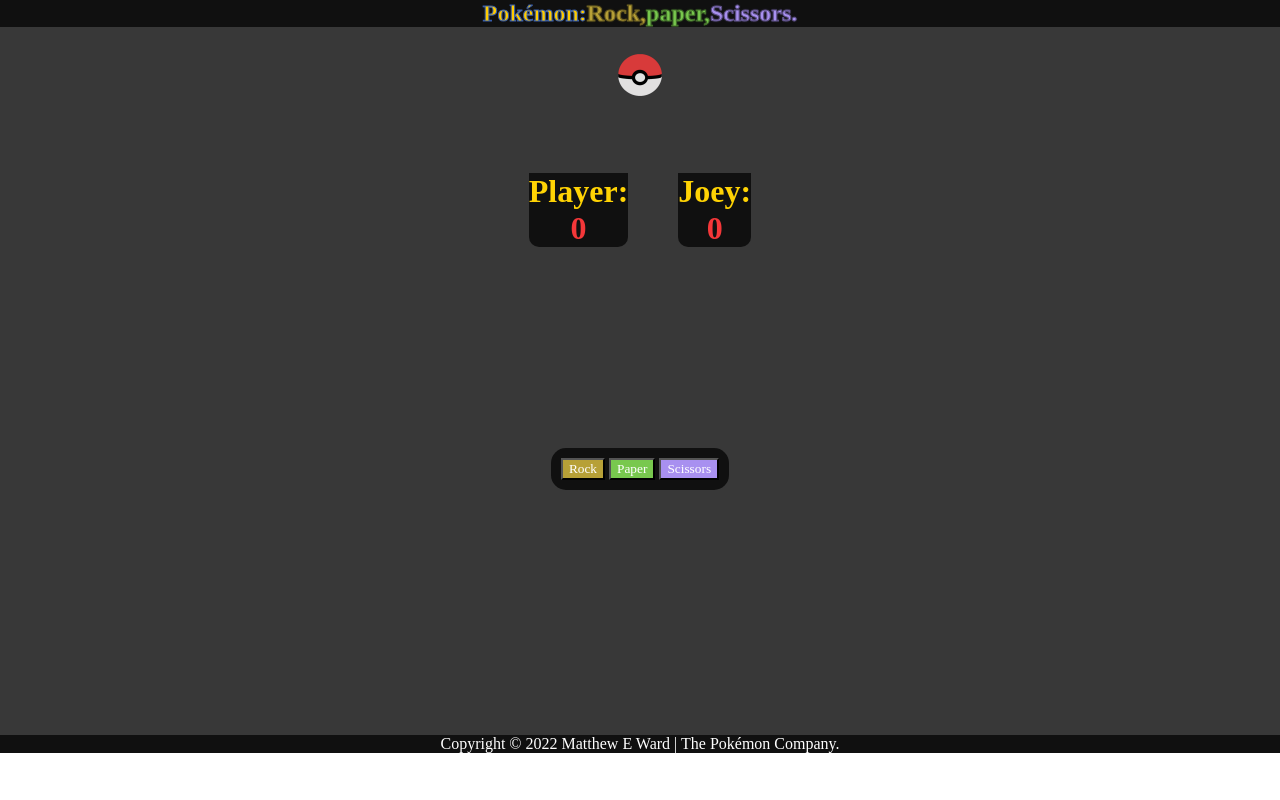
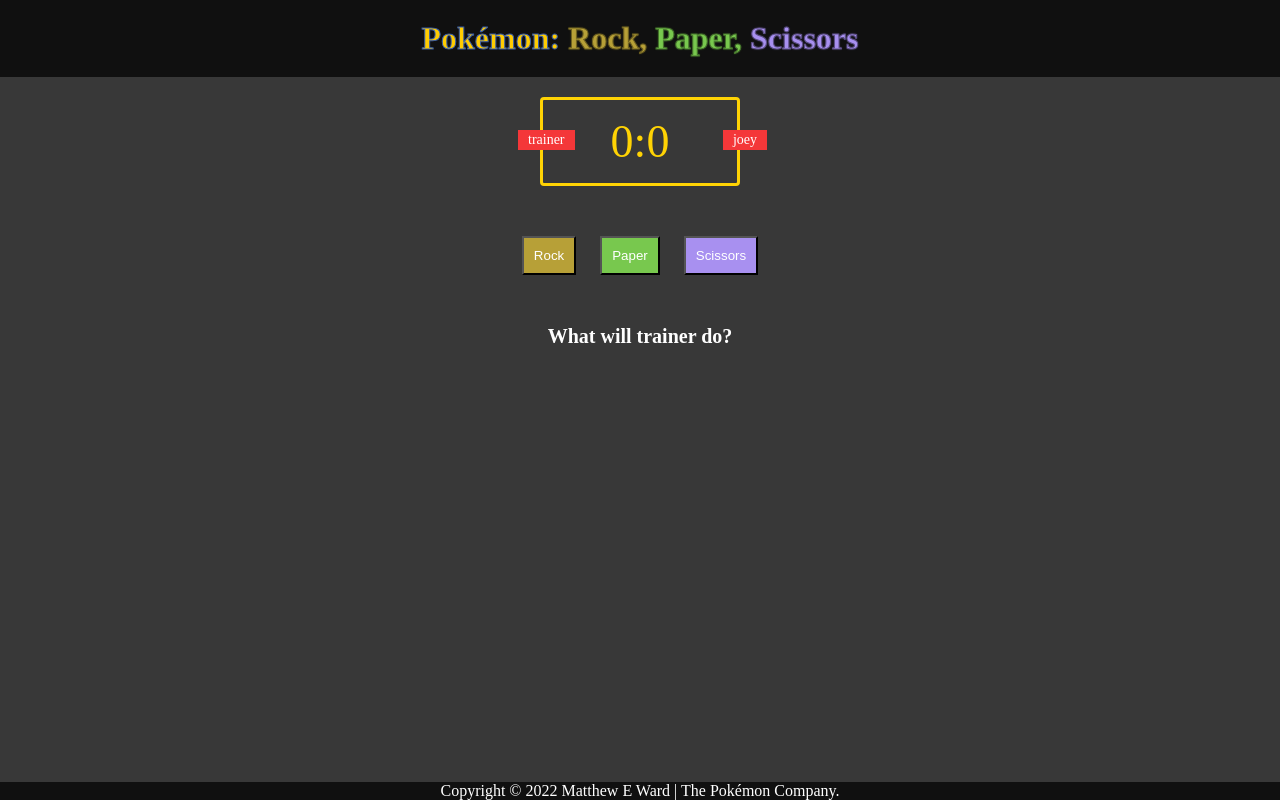
Before and after one commit to derpyfoop/Pokemon-rock-paper-scissors, a plain HTML site: page index.html in a window 1280 px wide. Drawn offline with Linux system fonts and the light colour scheme.

Commit message:
HTML & CSS updated.

```diff
--- a/index.html
+++ b/index.html
@@ -4,55 +4,35 @@
     <meta charset="UTF-8">
     <meta http-equiv="X-UA-Compatible" content="IE=edge">
     <meta name="viewport" content="width=device-width, initial-scale=1.0">
-    <title>Pokemon Rock, Paper Scissors</title>
+    <title>Pokémon: Rock, Paper, Scissors</title>
     <link rel="stylesheet" href="styles.css">
-    <script>src="script.js"</script>
 </head>
 <body>
+    <header>
+        <h1>
+            <span class="header1">Pokémon:</span>
+            <span class="header2"> Rock,</span>
+            <span class="header3"> Paper,</span>
+            <span class="header4"> Scissors</span>
+        </h1>
+    </header>
 
-    <!--Header-->
-
-    <div class="headerCrt">
-        <div class="headerContent">
-            <h2 id="headerTitle">
-                <p id="title1">Pokémon:</p>
-                <p id="title2">Rock,</p>
-                <p id="title3">paper,</p>
-                <p id="title4">Scissors.</p>
-            </h2>
-        </div>
+    <div class="score-board">
+        <div id="trainer-label" class="badge">trainer</div>
+        <div id="joey-label" class="badge">joey</div>
+        <span id="trainer-score">0</span>:<span id="joey-score">0</span>
     </div>
 
-    <!--Main-->
-
-    <div class="mainCrt1">
-        <img class="pokeball" src="Imgs\pokeball.PNG" alt="Pokeball">
-    </div>
-    <div class="mainCrt2">
-        <div class="playersList">
-            <ul id="player">
-                <li id="playerText"><h1 class="background">Player:</h1></li>
-                <li id="playerScore"><h1 class="background">0</h1></li>
-            </ul>
-            <ul id="joey">
-                <li id="joeyText"><h1 class="background">Joey:</h1></li>
-                <li id="joeyScore"><h1 class="background">0</h1></li>
-            </ul>
-        </div>
-    </div>
-    <div class="mainCrt3">
-        <div class="selections">
-            <button class="selection" id="rockType">Rock</button>
-            <button class="selection" id="paperType">Paper</button>
-            <button class="selection" id="scissorsType">Scissors</button>
-        </div>
+    <div class="choices">
+        <button id="rock" class="choice">Rock</button>
+        <button id="paper" class="choice">Paper</button>
+        <button id="scissors" class="choice">Scissors</button>
     </div>
 
-    <!--Footer-->
+    <p id="action-message">What will trainer do?</p>
 
-    <div class="footerCrt">
-        <p class="footerText">Copyright © 2022 Matthew E Ward | The Pokémon Company.</p>
-    </div>
-
+    <footer>
+        <p>Copyright © 2022 Matthew E Ward | The Pokémon Company. </p>
+    </footer>
 </body>
 </html>
--- a/styles.css
+++ b/styles.css
@@ -1,40 +1,40 @@
 * {
     margin: 0px;
-    font-family: Miltonian;
+    padding: 0px;
+    box-sizing: border-box;
 }
 
-/*Header*/
+/*header*/
 
-.headerCrt {
-    background-color: #101010;
+header {
+    display: flex;
+    justify-content: center;
+    align-items: center;
+    background-color:  #101010;
+    padding: 20px;
 }
 
-#headerTitle {
-    display: flex;
-    justify-content: center;
-}
-
-#title1 {
+.header1 {
     color: #ffcc01;
     -webkit-text-stroke: 1px #375caa;
     background-color: #101010;
 }
 
-#title2 {
+.header2 {
     color: #b7a037;
     -webkit-text-stroke: 1px #6d6021;
     text-shadow: 0 0 2px #6d6021;
     background-color: #101010;
 }
 
-#title3 {
+.header3 {
     color: #78c84e;
     -webkit-text-stroke: 1px #43702b;
     text-shadow: 0 0 2px #43702b;
     background-color: #101010;
 }
 
-#title4 {
+.header4 {
     color: #a890f0;
     -webkit-text-stroke: 1px #5d5086;
     text-shadow: 0 0 2px #5d5086;
@@ -43,86 +43,97 @@
 
 /*Main*/
 
-.mainCrt1 {
-    display: flex;
-    justify-content: center;
-    align-items: center;
+body {
     background-color: #383838;
 }
 
-.pokeball {
-    width: 128px;
+.score-board {
+    margin: 20px auto;
+    border: 3px solid #ffd304;
+    border-radius: 4px;
+    color: #ffd304;
+    text-align: center;
+    padding: 15px 20px;
+    width: 200px;
+    font-size: 46px;
+    position: relative;
 }
 
-.mainCrt2 {
-    display: flex;
-    justify-content: space-around;
-    background-color: #383838;
+.badge {
+    background-color: #f43739;
+    color: white;
+    font-size: 14px;
+    padding: 2px 10px;
 }
 
-.playersList {
-    display: flex;
-    gap: 50px;
-    margin-top: 50px;
+#trainer-label {
+    position: absolute;
+    top: 30px;
+    left: -25px;
 }
 
-#player, #joey {
-    display: flex;
-    flex-direction: column;
-    align-items: center;
-    list-style: none;
-    padding: 0px;
-    background-color: #101010;
-    border: 3px #050505;
-    border-radius: 10px;
+#joey-label {
+    position: absolute;
+    top: 30px;
+    right: -30px;
 }
 
-#playerText, #joeyText {
-    color: #ffd304;
-    background-color: #101010;
+.choices {
+    margin: 50px 0px;
+    text-align: center;
 }
 
-#playerScore, #joeyScore {
-    color: #f43739;
-    background-color: #101010;
+.choice {
+    padding: 10px;
+    margin: 0px 10px;
+    transition: all 0.3s ease;
 }
 
-.mainCrt3 {
-    display: flex;
-    justify-content: center;
-    background-color: #383838;
+.choice:hover {
+    cursor: pointer;
 }
 
-.selections {
-    margin-top: 201px;
-    margin-bottom: 245px;
-    background-color: #101010;
-    border: 1px#050505;
-    border-radius: 15px;
-    padding: 10px;
-}
-
-#rockType {
+#rock {
     color: white;
     background-color: #b7a037;
 }
 
-#paperType {
+#rock:hover {
+    background-color: #92802c;
+}
+
+#paper {
     color: white;
     background-color: #78c84e;
 }
 
-#scissorsType {
+#paper:hover {
+    background-color: #60a03e;
+}
+
+#scissors {
     color: white;
     background-color: #a890f0;
 }
 
+#scissors:hover {
+    background-color: #8673c0;
+}
+
+#action-message {
+    text-align: center;
+    color: white;
+    font-weight: bold;
+    font-size: 20px;
+}
+
 /*Footer*/
 
-.footerCrt {
-    display: flex;
-    justify-content: center;
-    align-items: center;
+footer {
     background-color: #101010;
     color: white;
+    text-align: center;
+    position: absolute;
+    bottom: 0;
+    width: 100%;
 }
```
